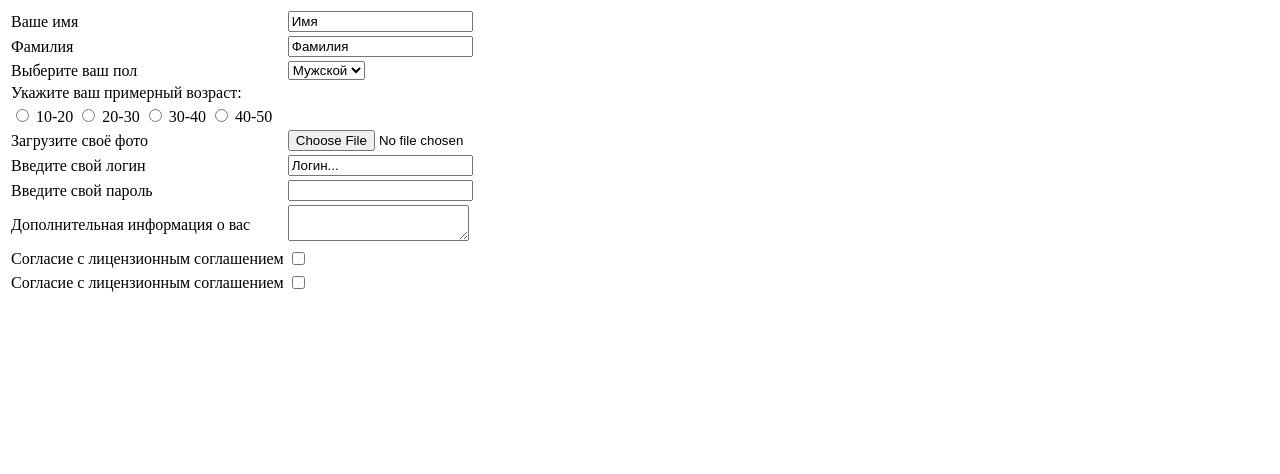
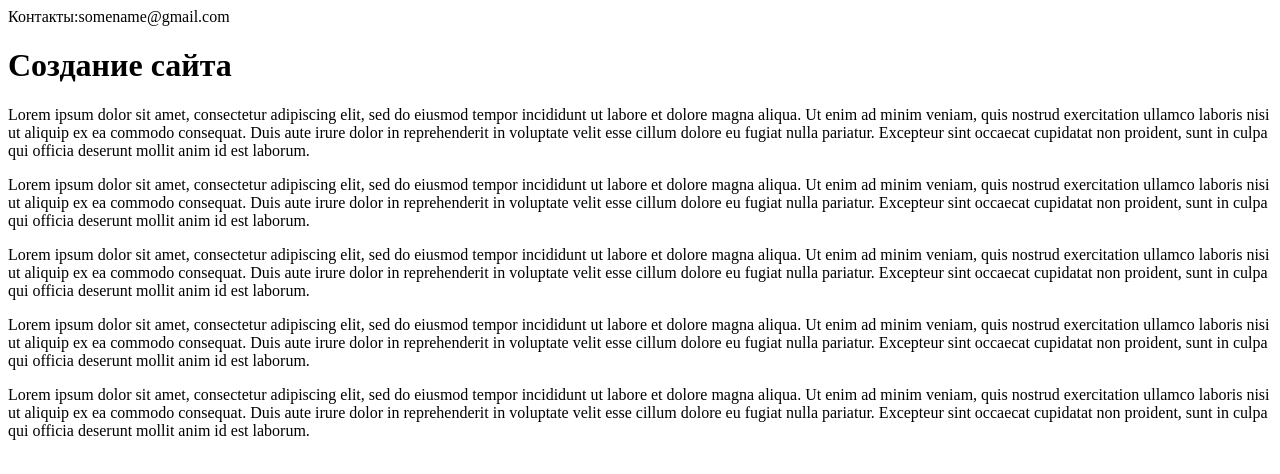
Before and after one commit to amir695/amir695.github.io, a plain HTML site: page index.html in a window 1280 px wide. Drawn offline with Linux system fonts and the light colour scheme.

Commit message:
Update index.html

```diff
--- a/index.html
+++ b/index.html
@@ -3,64 +3,17 @@
 <head>
 	<meta charset="UTF-8">
 	<title>Document</title>
+	<link rel="stylesheet" href="styles.css">
 </head>
 <body>
-	<table>
-						<tr>
-							<td>Ваше имя</td>
-							<td><input type="text" value="Имя" name="name"></td>
-						</tr>
-						<tr>
-							<td>Фамилия</td>
-							<td><input type="text" value="Фамилия" name="fam"></td>
-						</tr>
-						<tr>
-							<td>Выберите ваш пол</td>
-							<td>
-								<select>
-									<option>Мужской</option>
-									<option>Женский</option>
-								</select>
-							</td>
-							<tr>
-								<td colspan="2">Укажите ваш примерный возраст:</td>
-							</tr>
-						<tr>
-							<td colspan="2">
-								<input type="radio" value="radiobuton" name="radiobuton">
-								10-20
-								<input type="radio" value="radiobuton" name="radiobuton">
-								20-30
-								<input type="radio" value="radiobuton" name="radiobuton">
-								30-40
-								<input type="radio" value="radiobuton" name="radiobuton">
-								40-50
-							</td>
-						</tr>
-						<tr>
-							<td>Загрузите своё фото</td>
-							<td>
-								<input type="file">
-							</td>
-						</tr>
-						<tr>
-							<td>Введите свой логин</td>
-							<td><input type="text" value="Логин..." name="log"></td>
-						</tr>
-						<tr>
-							<td>Введите свой пароль</td>
-							<td><input type="password" value="" name="password"></td>
-						</tr>
-						<tr>
-							<td>Дополнительная информация о вас</td>
-							<td><textarea></textarea></td>
-						</tr>
-						<tr>
-							<td>Согласие с лицензионным соглашением</td>
-							<td><input type="checkbox"></td>
-						</tr>
-						<tr>
-							<td>Согласие с лицензионным соглашением</td>
-							<td><input type="checkbox"></td>
-						</tr>
-						<tr>
+	 <div id="fixed">Контакты:somename@gmail.com</div>
+	 <div id="text">
+	 	<h1>Создание сайта</h1>
+	 	<p>Lorem ipsum dolor sit amet, consectetur adipiscing elit, sed do eiusmod tempor incididunt ut labore et dolore magna aliqua. Ut enim ad minim veniam, quis nostrud exercitation ullamco laboris nisi ut aliquip ex ea commodo consequat. Duis aute irure dolor in reprehenderit in voluptate velit esse cillum dolore eu fugiat nulla pariatur. Excepteur sint occaecat cupidatat non proident, sunt in culpa qui officia deserunt mollit anim id est laborum.
+	 	<p>Lorem ipsum dolor sit amet, consectetur adipiscing elit, sed do eiusmod tempor incididunt ut labore et dolore magna aliqua. Ut enim ad minim veniam, quis nostrud exercitation ullamco laboris nisi ut aliquip ex ea commodo consequat. Duis aute irure dolor in reprehenderit in voluptate velit esse cillum dolore eu fugiat nulla pariatur. Excepteur sint occaecat cupidatat non proident, sunt in culpa qui officia deserunt mollit anim id est laborum.
+	 	<p>Lorem ipsum dolor sit amet, consectetur adipiscing elit, sed do eiusmod tempor incididunt ut labore et dolore magna aliqua. Ut enim ad minim veniam, quis nostrud exercitation ullamco laboris nisi ut aliquip ex ea commodo consequat. Duis aute irure dolor in reprehenderit in voluptate velit esse cillum dolore eu fugiat nulla pariatur. Excepteur sint occaecat cupidatat non proident, sunt in culpa qui officia deserunt mollit anim id est laborum.
+	 	<p>Lorem ipsum dolor sit amet, consectetur adipiscing elit, sed do eiusmod tempor incididunt ut labore et dolore magna aliqua. Ut enim ad minim veniam, quis nostrud exercitation ullamco laboris nisi ut aliquip ex ea commodo consequat. Duis aute irure dolor in reprehenderit in voluptate velit esse cillum dolore eu fugiat nulla pariatur. Excepteur sint occaecat cupidatat non proident, sunt in culpa qui officia deserunt mollit anim id est laborum.
+	 	<p>Lorem ipsum dolor sit amet, consectetur adipiscing elit, sed do eiusmod tempor incididunt ut labore et dolore magna aliqua. Ut enim ad minim veniam, quis nostrud exercitation ullamco laboris nisi ut aliquip ex ea commodo consequat. Duis aute irure dolor in reprehenderit in voluptate velit esse cillum dolore eu fugiat nulla pariatur. Excepteur sint occaecat cupidatat non proident, sunt in culpa qui officia deserunt mollit anim id est laborum.
+	 </div>
+</body>
+</html>
```
